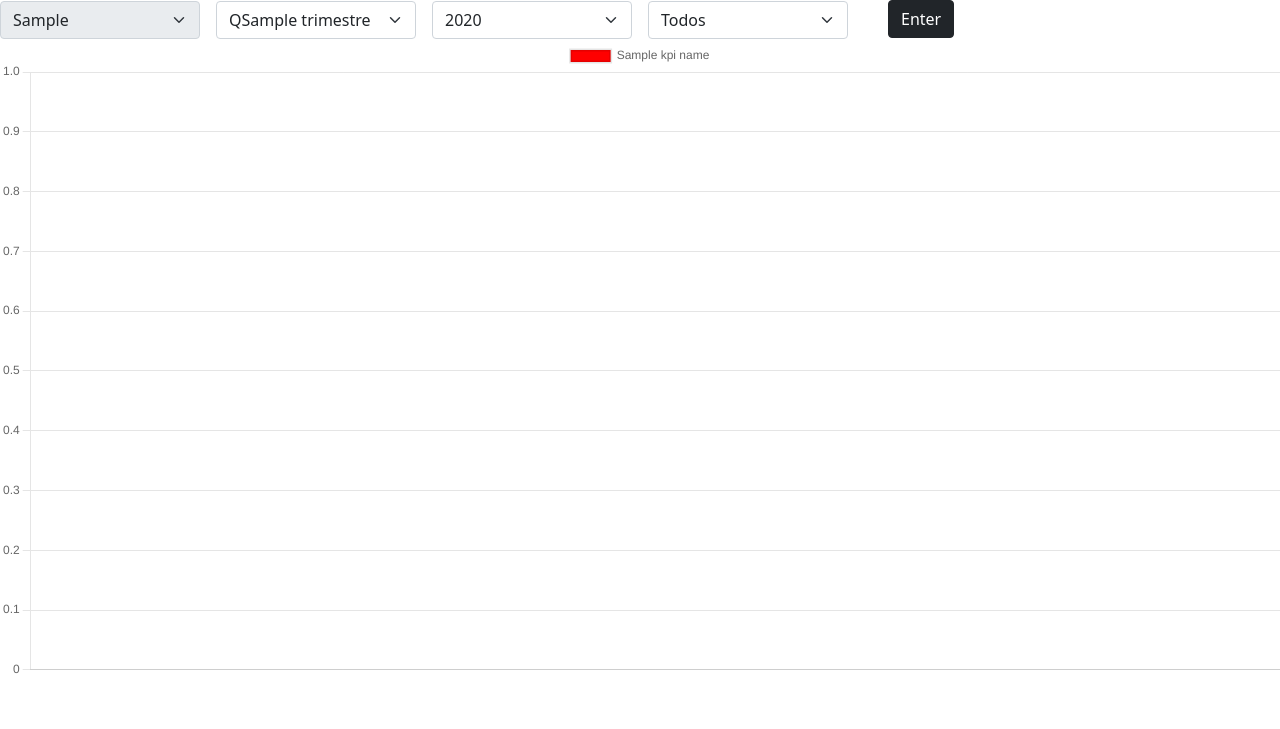
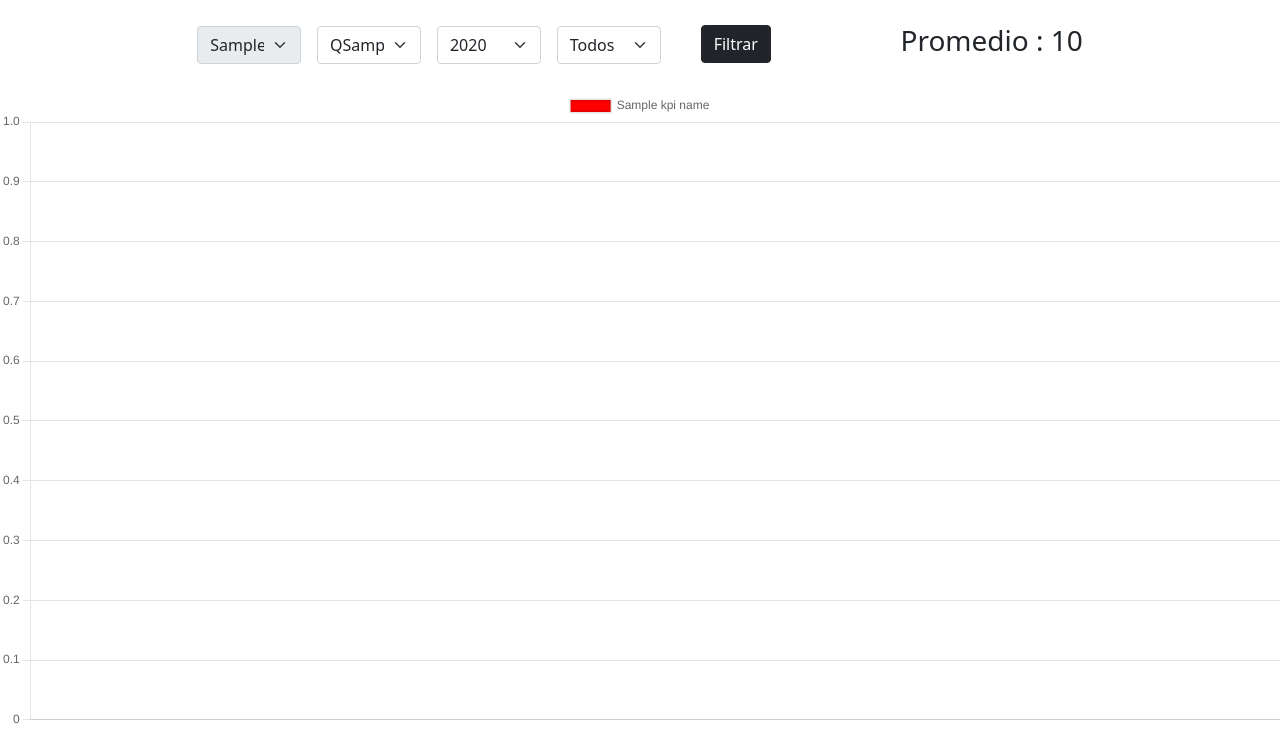
Before and after one commit to mcabside/CX, a Flask app: template templates/chart.html in a window 1280 px wide. Shown: the top 729 px of the page. Run offline with Flask 2, Linux system fonts and the light colour scheme; the template is opened without the code that fills it: most values are stand-ins (such as "Sample title", 1, 10 or a date in 2020).

Commit message:
kpi promedio

```diff
--- a/app.py
+++ b/app.py
@@ -228,8 +228,11 @@ def chart():
             year_input = int(date.today().year)
 
     x, y = [], []
+    Promedio_total_q=0
+    if cliente_input is None or cliente_input=="Todos":
 
-    if cliente_input is None or cliente_input=="Todos":
+
+
 
         kpi_clients = db.collection('CDC_KPIS').where('Trimestre','==',int(trimestre_input)).where('Year','==',int(year_input)).get()
 
@@ -252,7 +255,15 @@ def chart():
 
             x[aux_x_i] = aux_1
             y[aux_x_i] = aux_2
+
+
+        for kpi_value in y:
+            Promedio_total_q += kpi_value
+        Promedio_total_q = Promedio_total_q/len(y)
+
+
     else:
+
 
         kpi_client = db.collection('CDC_KPIS').where('Trimestre','==',int(trimestre_input)).where('Year','==',int(year_input)).where('Cliente','==',cliente_input).get()
         cliente_unico = True
@@ -268,4 +279,4 @@ def chart():
             y.append(float(doc.to_dict()["kpi_lealtad"]))
             y.append(float(doc.to_dict()["kpi_valor"]))
 
-    return render_template('chart.html',x=x,y=y,kpi_name=kpi_name,Trimestres=Trimestres,Years=Years,lista_clientes=lista_clientes,cliente_unico=cliente_unico,cliente_input=cliente_input,trimestre_input=int(trimestre_input), tipos_kpi_ori=tipos_kpi_ori,tipos_kpi_nice=tipos_kpi_nice)
+    return render_template('chart.html',x=x,y=y,kpi_name=kpi_name,Trimestres=Trimestres,Years=Years,lista_clientes=lista_clientes,cliente_unico=cliente_unico,cliente_input=cliente_input,trimestre_input=int(trimestre_input), tipos_kpi_ori=tipos_kpi_ori,tipos_kpi_nice=tipos_kpi_nice,Promedio_total_q=Promedio_total_q)
--- a/static/styles/style.css
+++ b/static/styles/style.css
@@ -4,3 +4,16 @@
     left: 50%;
     transform: translate(-50%, -50%);
 }
+
+.rotate {
+    animation: rotation 8s infinite linear;
+  }
+
+  @keyframes rotation {
+    from {
+      transform: rotate(359deg);
+    }
+    to {
+      transform: rotate(0deg);
+    }
+  }
--- a/templates/chart.html
+++ b/templates/chart.html
@@ -10,7 +10,12 @@
 
 <body >
 
+
   <div class="center_2">
+
+    <br>
+    <div style="align-items:center;justify-content:center;display:flex">
+
       <form method = "get" class="row gy-2 gx-3 align-items-center">
         <div class="col-sm-2">
               {% if cliente_input  != "Todos" and cliente_input %}
@@ -63,11 +68,20 @@
 
         <div class="col-sm-2">
           <div class="form-check">
-                <input class="btn btn-dark" type=submit value="Enter">
+            <input class="btn btn-dark" type=submit value="Filtrar">
           </div>
         </div>
 
       </form>
+
+      {% if not cliente_unico %}
+      <h3>Promedio : {{Promedio_total_q}}</h3>
+
+      {% endif %}
+
+    </div>
+    <br>
+
 
           {% if cliente_unico %}
             <canvas id="myChart2" width="100" height="50"></canvas>
@@ -106,7 +120,7 @@
           labels: {{ x | safe}}, //Etiquetas datos
           datasets: [{
             label:'{{ cliente_input | safe}}', //Title
-            backgroundColor: "red",
+            backgroundColor: "rgb(255,155,0)",
 
             data: {{ y | safe}}, //KPI's
           }]
--- a/templates/clients_form.html
+++ b/templates/clients_form.html
@@ -29,7 +29,7 @@
                 </select>
             </td>
             <td>
-                <input type="text" id="{{ loop.index }}" class="form-"Control" oninput="func2(id)" value="">
+                <input type="text" id="{{ loop.index }}" class="form-Control" oninput="func2(id)" value="">
             </td>
         </tr>
         {% endfor %}
```
Also changed, not shown: templates/home.html (+27 -1 lines), static/img/spinner.png (added). Lines whose indentation alone changed are shown as unchanged.
